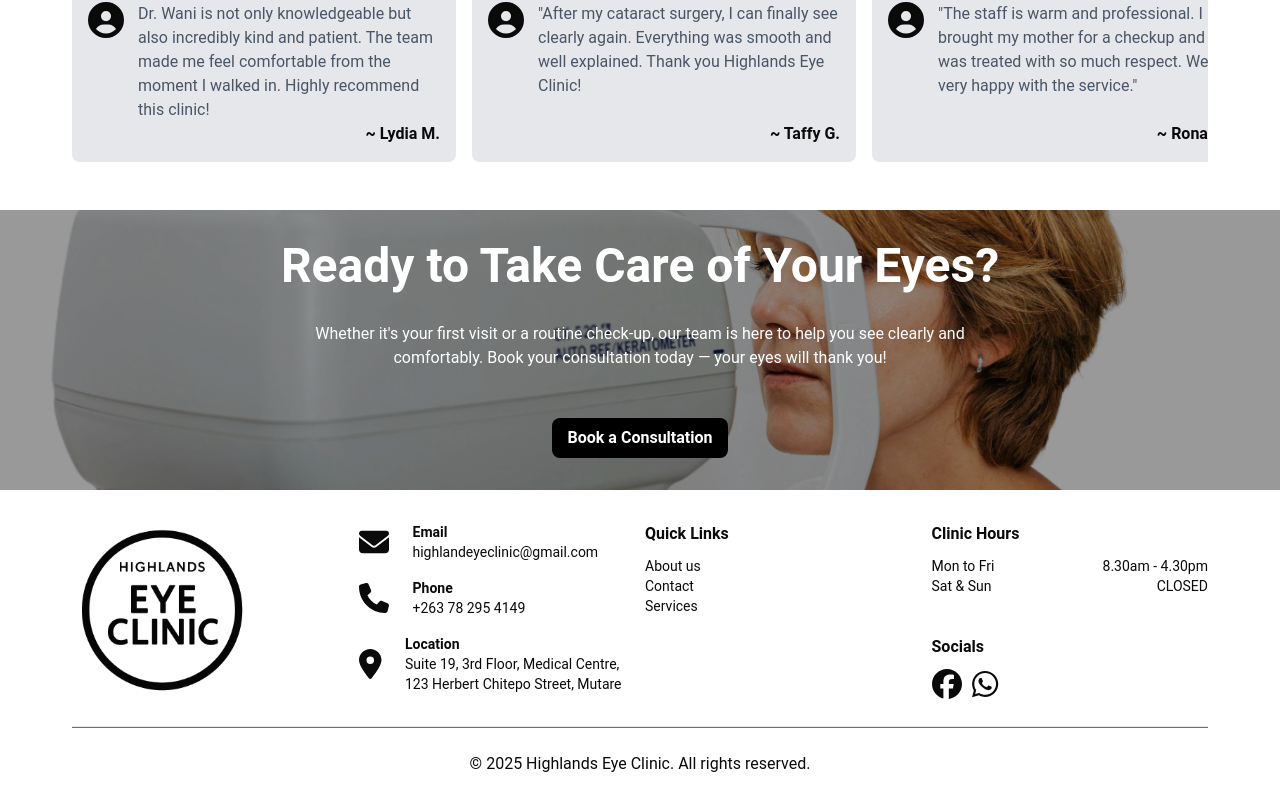
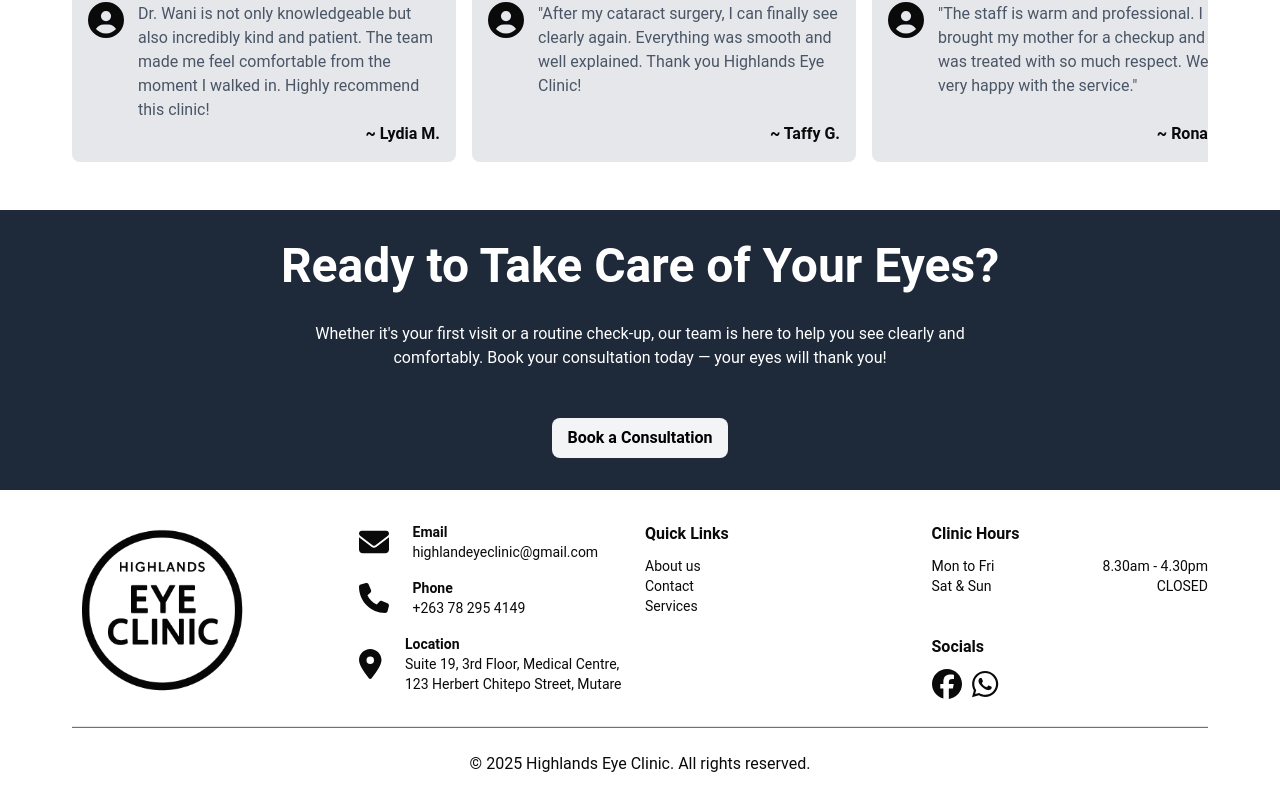
Before and after one commit to williwiser/highlands-eye-clinic, a React (Vite) app: page / in a window 1280 px wide. Shown: the part 2411-3219 px from the top of the page. Built offline with nearby package versions, Linux system fonts and the light colour scheme.

Commit message:
stylistic improvement

```diff
--- a/src/components/CTA.tsx
+++ b/src/components/CTA.tsx
@@ -1,16 +1,6 @@
 const CTA = () => {
   return (
-    <section
-      style={{
-        background: `linear-gradient(
-      rgba(0, 0, 0, 0.4),
-      rgba(0, 0, 0, 0.4)
-    ), url('lady.webp')`,
-        backgroundSize: "cover",
-        backgroundPosition: "center",
-      }}
-      className="bg-cover bg-center overflow-hidden"
-    >
+    <section className="bg-cover bg-center overflow-hidden bg-gray-800">
       <div className="container mx-auto max-w-6xl flex flex-col items-center px-2 py-8 h-full text-white gap-8">
         <h1 className="font-semibold text-5xl text-center">
           Ready to Take Care of Your Eyes?
@@ -24,7 +14,7 @@ const CTA = () => {
           </p>
           <a
             href="https://calendly.com/wanigmena/30min"
-            className="py-2 px-4 mt-4 rounded-md bg-black text-white font-semibold inline-block"
+            className="py-2 px-4 mt-4 rounded-md bg-gray-100 hover:bg-gray-300 transition-all duration-200 text-black font-semibold inline-block"
           >
             Book a Consultation
           </a>
```
